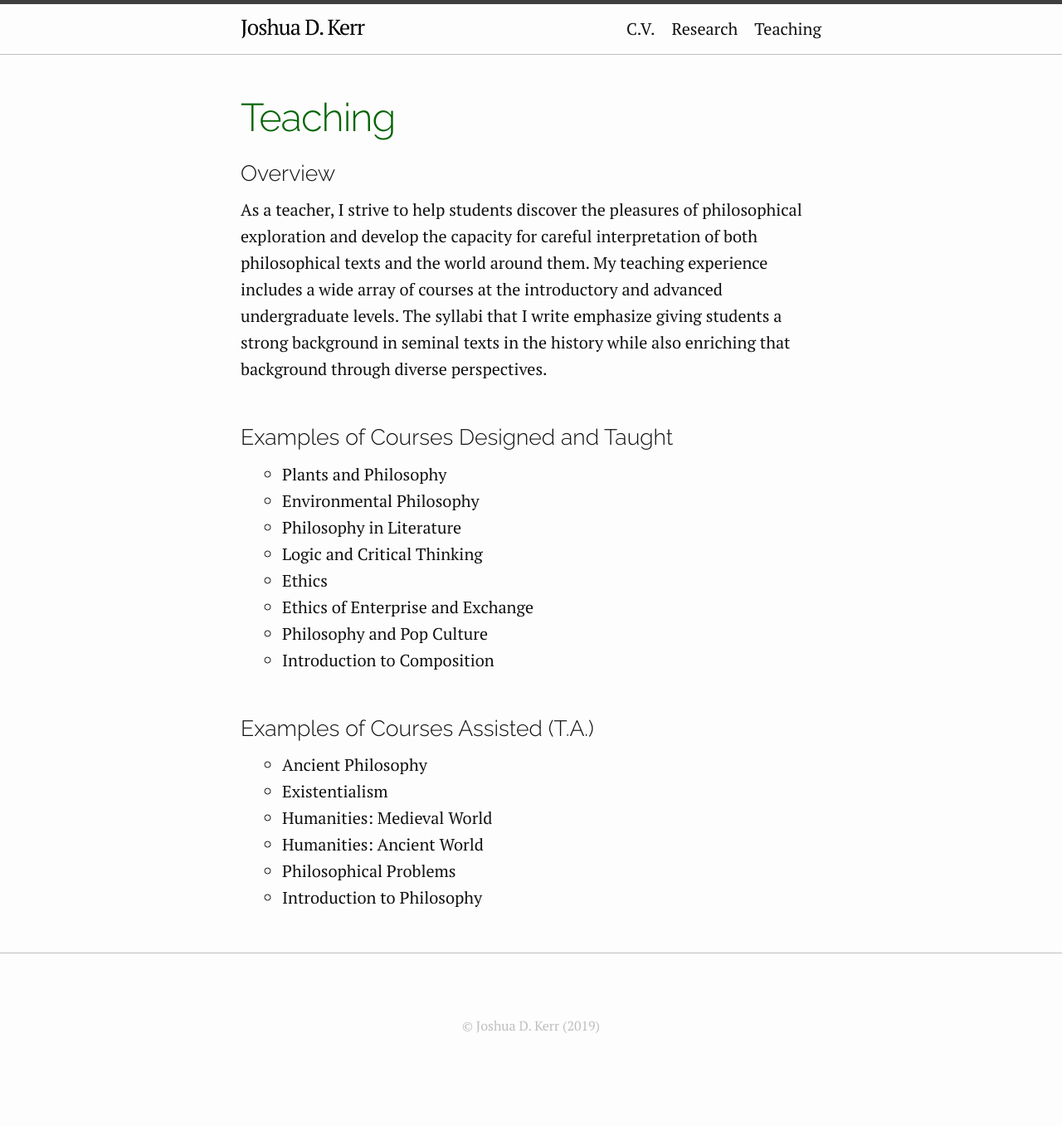
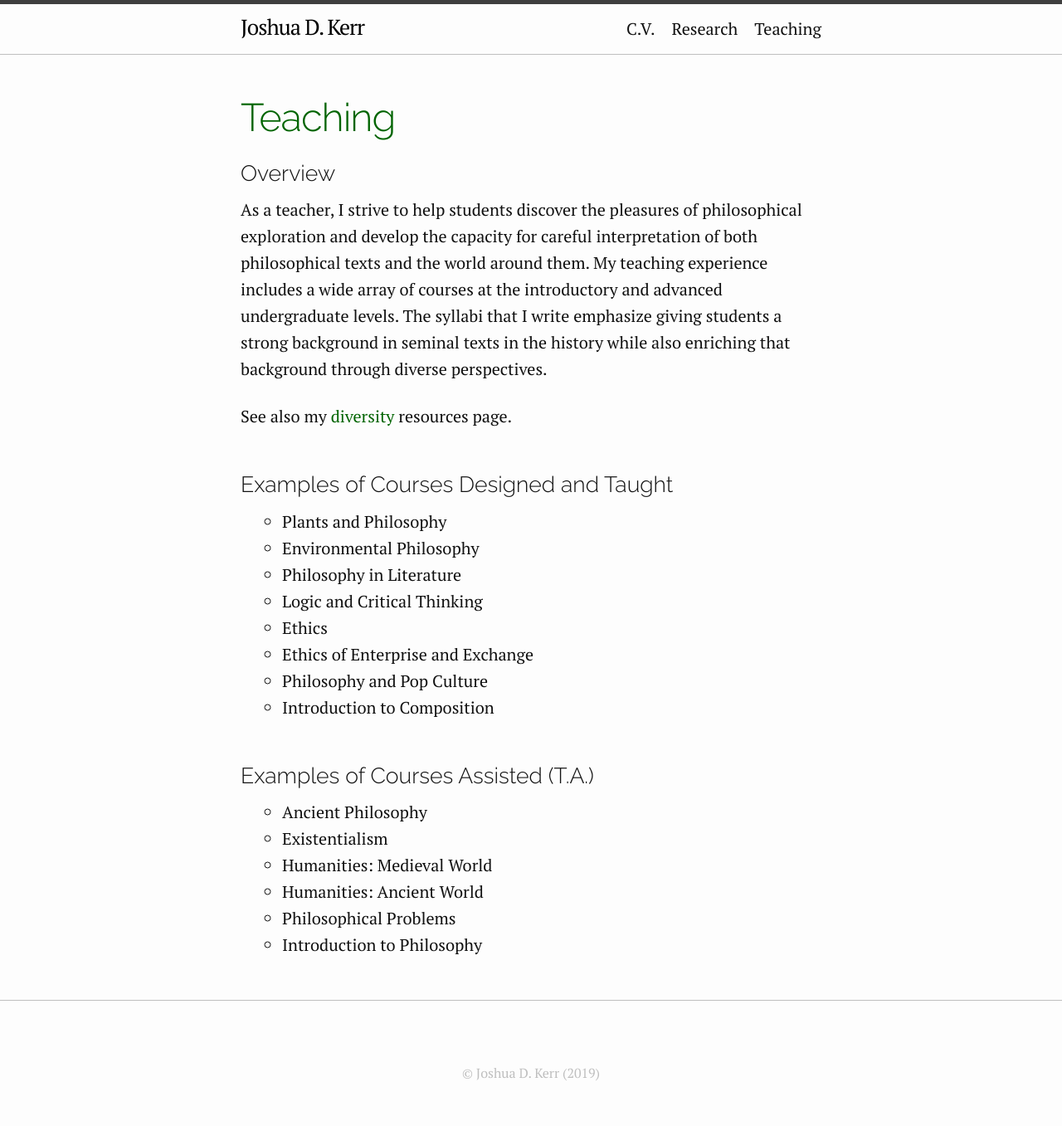
Before and after one commit to joshuakerr/joshuakerr.github.io.old, a Jekyll site: the page built from pages/teaching.md, in a window 1280 px wide. Shown: the whole page at 83% size. Built offline with Jekyll 4.4.1, drawn with Linux system fonts in a browser that asks for light colours; before the commit the page ends 1300 px from its top, so only the background shows below that.

Commit message:
diversity link in teaching

```diff
--- a/pages/teaching.md
+++ b/pages/teaching.md
@@ -6,6 +6,8 @@
 ### Overview
 
 As a teacher, I strive to help students discover the pleasures of philosophical exploration and develop the capacity for careful interpretation of both philosophical texts and the world around them. My teaching experience includes a wide array of courses at the introductory and advanced undergraduate levels. The syllabi that I write emphasize giving students a strong background in seminal texts in the history while also enriching that background through diverse perspectives.
+
+See also my [diversity]({{ site.url }}/pages/diversity.html) resources page.
 
 ### Examples of Courses Designed and Taught
 - Plants and Philosophy
```
